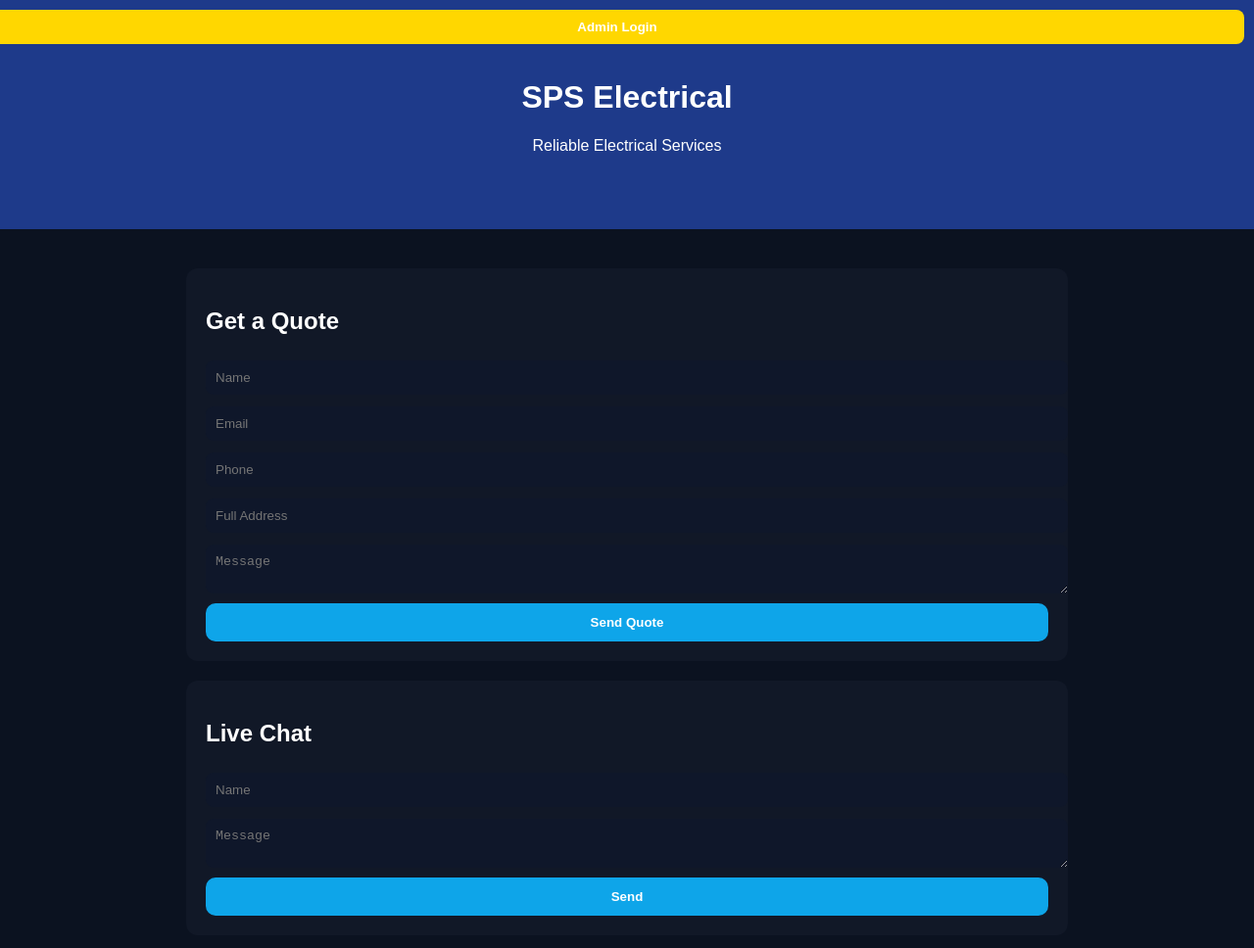
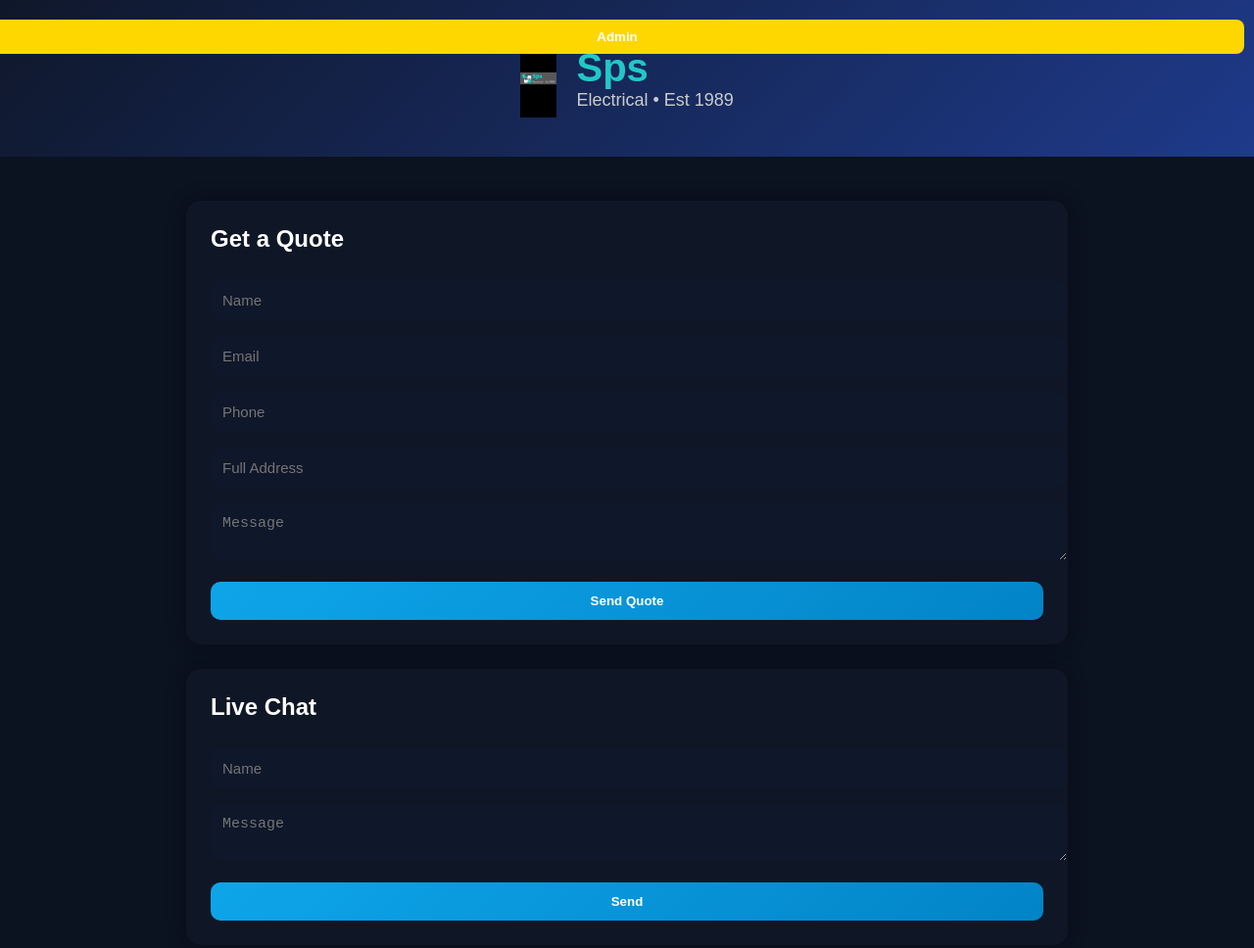
Before and after one commit to rumseycatherine255-svg/website, a website: page public/index.html in a window 1280 px wide. Shown: the whole page at 98% size. Drawn offline with Linux system fonts and the light colour scheme.

Commit message:
Update index.html

```diff
--- a/public/index.html
+++ b/public/index.html
@@ -12,10 +12,29 @@
       color: white;
     }
 
+    /* HEADER */
     header {
-      padding: 60px;
-      text-align: center;
-      background: #1e3a8a;
+      padding: 40px 20px;
+      background: linear-gradient(135deg, #0f172a, #1e3a8a);
+      display: flex;
+      align-items: center;
+      gap: 20px;
+      justify-content: center;
+    }
+
+    .logo {
+      height: 80px;
+    }
+
+    .title {
+      font-size: 40px;
+      font-weight: bold;
+      color: #22c7c7;
+    }
+
+    .subtitle {
+      color: #ccc;
+      font-size: 18px;
     }
 
     .container {
@@ -25,31 +44,43 @@
     }
 
     .card {
-      background: #111827;
-      padding: 20px;
-      margin: 20px 0;
-      border-radius: 12px;
+      background: rgba(17, 24, 39, 0.8);
+      backdrop-filter: blur(10px);
+      padding: 25px;
+      margin: 25px 0;
+      border-radius: 15px;
+      box-shadow: 0 0 20px rgba(0,0,0,0.3);
+    }
+
+    h2 {
+      margin-top: 0;
     }
 
     input, textarea {
       width: 100%;
-      padding: 10px;
-      margin: 6px 0;
-      border-radius: 8px;
+      padding: 12px;
+      margin: 8px 0;
+      border-radius: 10px;
       border: none;
       background: #0f172a;
       color: white;
+      font-size: 15px;
     }
 
     button {
       width: 100%;
       padding: 12px;
-      background: #0ea5e9;
       border: none;
       border-radius: 10px;
+      background: linear-gradient(135deg, #0ea5e9, #0284c7);
       color: white;
       font-weight: bold;
       cursor: pointer;
+      margin-top: 10px;
+    }
+
+    button:hover {
+      opacity: 0.9;
     }
 
     #adminPanel { display: none; }
@@ -83,23 +114,24 @@
     }
 
     .msg {
-      padding: 8px;
+      padding: 10px;
       margin: 5px 0;
       border-radius: 8px;
+      background: #1e293b;
     }
-
-    .user { background: #1e293b; }
-    .admin { background: #1e3a8a; }
   </style>
 </head>
 
 <body>
 
-<button id="adminBtn" onclick="openLogin()">Admin Login</button>
+<button id="adminBtn" onclick="openLogin()">Admin</button>
 
 <header>
-  <h1>SPS Electrical</h1>
-  <p>Reliable Electrical Services</p>
+  <img src="logo.png" class="logo">
+  <div>
+    <div class="title">Sps</div>
+    <div class="subtitle">Electrical • Est 1989</div>
+  </div>
 </header>
 
 <div class="container">
@@ -111,10 +143,7 @@
     <input id="qname" placeholder="Name">
     <input id="qemail" placeholder="Email">
     <input id="qphone" placeholder="Phone">
-
-    <!-- ADDRESS -->
     <input id="qaddress" placeholder="Full Address">
-
     <textarea id="qmsg" placeholder="Message"></textarea>
 
     <button onclick="sendQuote()">Send Quote</button>
@@ -169,9 +198,9 @@ function login() {
 
 /* QUOTE */
 async function sendQuote() {
-  await fetch('/send-quote', {
-    method: 'POST',
-    headers: {'Content-Type':'application/json'},
+  await fetch("/send-quote", {
+    method: "POST",
+    headers: {"Content-Type":"application/json"},
     body: JSON.stringify({
       name: qname.value,
       email: qemail.value,
@@ -184,9 +213,9 @@ async function sendQuote() {
 
 /* CHAT */
 async function sendChat() {
-  await fetch('/send-message', {
-    method: 'POST',
-    headers: {'Content-Type':'application/json'},
+  await fetch("/send-message", {
+    method: "POST",
+    headers: {"Content-Type":"application/json"},
     body: JSON.stringify({
       name: cname.value,
       message: cmsg.value
@@ -194,18 +223,17 @@ async function sendChat() {
   });
 }
 
-/* ADMIN DATA */
+/* ADMIN */
 async function loadData() {
-  const res = await fetch('/data');
+  const res = await fetch("/data");
   const data = await res.json();
 
   let html = "<h3>Chats</h3>";
 
   for (let user in data.chats) {
     html += `<h4>${user}</h4>`;
-
     data.chats[user].forEach(m => {
-      html += `<div class="msg ${m.sender}"><b>${m.sender}:</b> ${m.message}</div>`;
+      html += `<div class="msg"><b>${m.sender}:</b> ${m.message}</div>`;
     });
   }
 
@@ -213,7 +241,7 @@ async function loadData() {
 
   data.quotes.forEach(q => {
     html += `
-      <div class="msg user">
+      <div class="msg">
         <b>${q.name}</b><br>
         ${q.email}<br>
         ${q.phone}<br>
```
